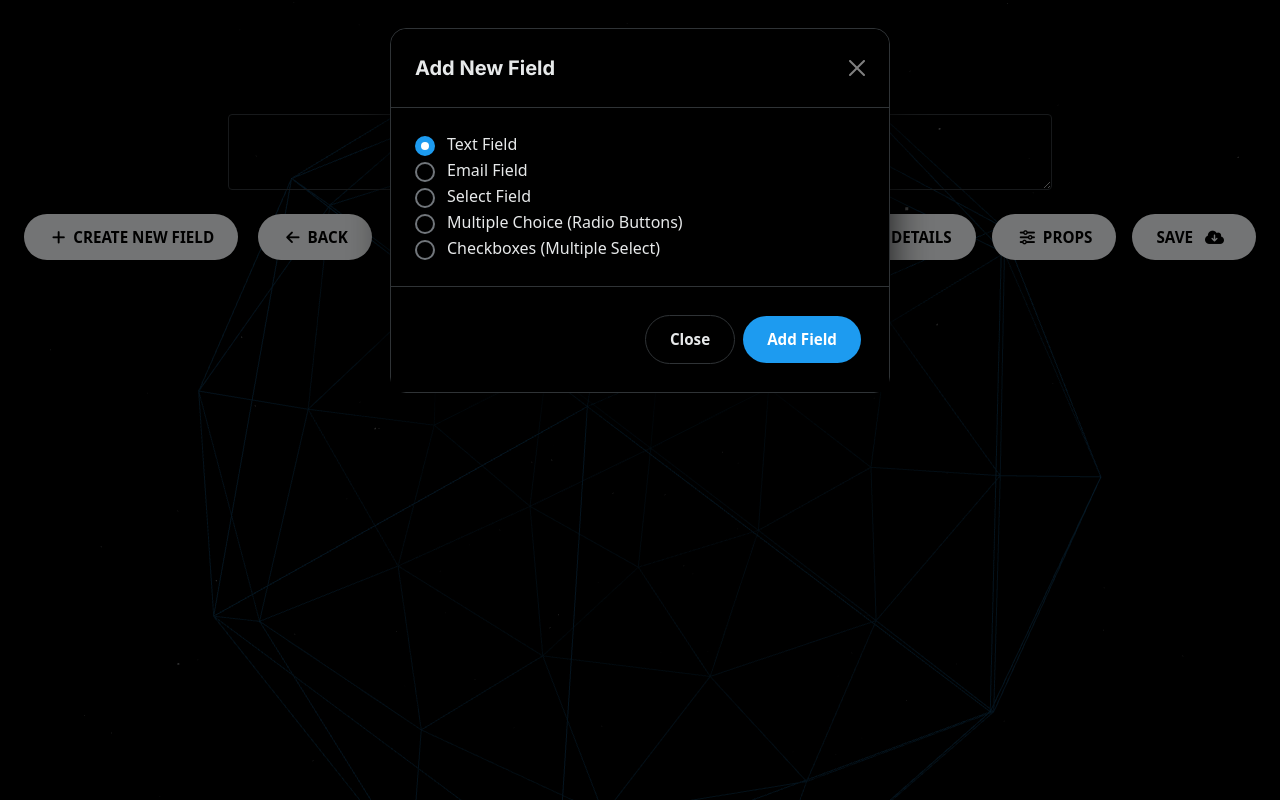
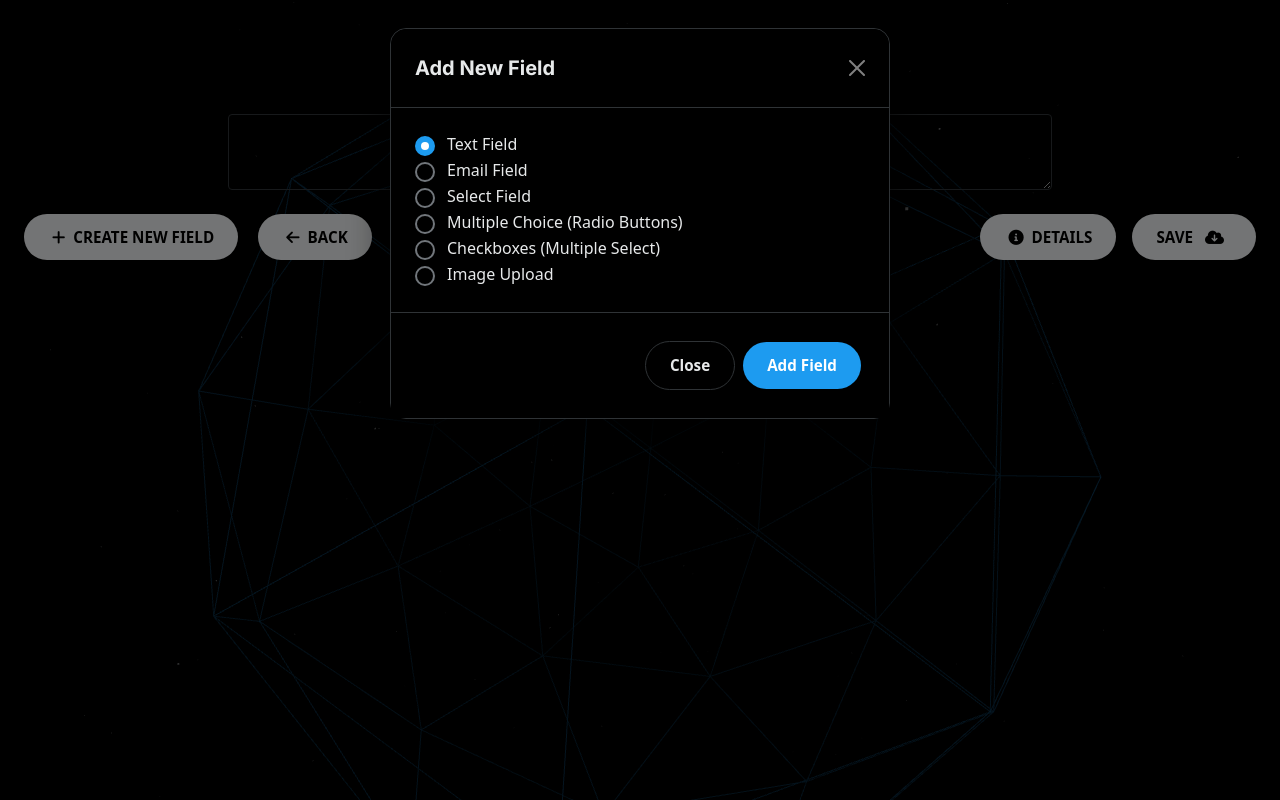
Before and after one commit to sheikhwasimuddin/DataSnap, a Flask app: template templates/temp_form.html in a window 1280 px wide, after a click on "CREATE NEW FIELD". Run offline with Flask 2, Linux system fonts and the light colour scheme; the visitor is signed in with stand-in values (Sample User, id 1); the template is opened without the code that fills it: most values are stand-ins (such as "Sample title", 1, 10 or a date in 2020); some libraries are stand-ins or nearby versions.

Commit message:
all fixed and ui enhanced

```diff
--- a/templates/temp_form.html
+++ b/templates/temp_form.html
@@ -395,11 +395,6 @@
         </button>
 
         <button type="button" class="btn btn-info mx-2 contri_btn" style="float:right" data-bs-toggle="modal"
-          data-bs-target="#Properties_Modal">
-          <i class="fa fa-sliders-h mx-1"></i> PROPS
-        </button>
-
-        <button type="button" class="btn btn-info mx-2 contri_btn" style="float:right" data-bs-toggle="modal"
           data-bs-target="#Details_Modal">
           <i class="fa fa-info-circle mx-1"></i> DETAILS
         </button>
@@ -493,59 +488,6 @@
       </div>
 
 
-      <div class="modal fade" id="Properties_Modal" tabindex="-1" aria-labelledby="exampleModalLabel"
-        aria-hidden="true">
-        <div class="modal-dialog">
-          <div class="modal-content">
-            <div class="modal-header">
-              <h5 class="modal-title" id="exampleModalLabel">Field Properties</h5>
-              <button type="button" class="btn-close" data-bs-dismiss="modal" aria-label="Close"></button>
-            </div>
-
-            <div class="modal-body">
-              <div class="row" id="Properties_Fields">
-                {% call catch('') %}
-                {% for key,val in form_data['data'].items()%}
-                {% if val!="timestamp" %}
-                {% if val['required'] == "true" %}
-                <div class="col-auto">
-                  <input type="text" class="form-control" value="{{val['text']}}" disabled>
-                </div>
-                <div class="col-auto">
-
-                  <div class="form-check form-switch my-2">
-                    <input class="form-check-input required_checkboxes_fields" type="checkbox" role="switch"
-                      id="Required_{{key}}" checked>
-                    <label class="form-check-label" for="flexSwitchCheckChecked">Required</label>
-                  </div>
-                </div>
-                {% else %}
-                <div class="col-auto">
-                  <input type="text" class="form-control" value="{{val['text']}}" disabled>
-                </div>
-                <div class="col-auto">
-
-                  <div class="form-check form-switch my-2">
-                    <input class="form-check-input required_checkboxes_fields" type="checkbox" role="switch"
-                      id="Required_{{key}}">
-                    <label class="form-check-label" for="flexSwitchCheckChecked">Required</label>
-                  </div>
-                </div>
-                {% endif %}
-                {% endif %}
-                {% endfor %}
-                {% endcall %}
-
-              </div>
-            </div>
-            <div class="modal-footer">
-              <p style="color:#ec4899; font-size: 0.875rem;"><i class="fa fa-info-circle mx-1"></i>Refresh if field
-                appears empty</p>
-            </div>
-          </div>
-        </div>
-      </div>
-
 
 
       <div class="modal fade" id="Add_Field_Modal" tabindex="-1" aria-labelledby="exampleModalLabel" aria-hidden="true">
@@ -584,6 +526,12 @@
                 <input class="form-check-input" type="radio" name="flexRadioDefault" id="checkbox_field">
                 <label class="form-check-label" for="flexRadioDefault4">
                   Checkboxes (Multiple Select)
+                </label>
+              </div>
+              <div class="form-check">
+                <input class="form-check-input" type="radio" name="flexRadioDefault" id="image_field">
+                <label class="form-check-label" for="flexRadioDefault5">
+                  Image Upload
                 </label>
               </div>
             </div>
@@ -658,20 +606,40 @@
       {% call catch('') %}
       {% for key,val in form_data['data'].items()%}
       {% if val != "timestamp" %}
+
       {% if val['type'] == 'text' or val['type'] == 'email'%}
-      <div class="input-group my-2" id="{{key}}">
+      <div class="input-group align-items-center my-3 p-3" id="{{key}}"
+        style="border: 1px solid var(--border); border-radius: 8px;">
         {% if val['type'] == 'email' %}
         <input class="input-group-text mx-2" value="{{val['text']}}" disabled>
         {% else %}
         <input class="input-group-text mx-2" value="{{val['text']}}">
         {% endif %}
         <input type="text" class="form-control" disabled>
+        <div class="form-check form-switch mx-3 mb-0 d-flex align-items-center">
+          <input class="form-check-input" type="checkbox" role="switch" id="Required_{{key}}"
+            onchange="Toggle_Required(this, '{{key}}')" {% if val['required']=="true" %}checked{% endif %}>
+          <label class="form-check-label ms-2" for="Required_{{key}}">Req</label>
+        </div>
         <i class="fa fa-times-circle mx-1" style="cursor:pointer" onclick="Remove_Field('{{key}}')"></i>
+      </div>
 
+      {% elif val['type'] == 'image' %}
+      <div class="input-group align-items-center my-3 p-3" id="{{key}}"
+        style="border: 1px solid var(--border); border-radius: 8px;">
+        <input class="input-group-text mx-2" value="{{val['text']}}">
+        <input type="file" class="form-control" disabled accept="image/*">
+        <div class="form-check form-switch mx-3 mb-0 d-flex align-items-center">
+          <input class="form-check-input" type="checkbox" role="switch" id="Required_{{key}}"
+            onchange="Toggle_Required(this, '{{key}}')" {% if val['required']=="true" %}checked{% endif %}>
+          <label class="form-check-label ms-2" for="Required_{{key}}">Req</label>
+        </div>
+        <i class="fa fa-times-circle mx-1" style="cursor:pointer" onclick="Remove_Field('{{key}}')"></i>
+      </div>
 
-      </div>
       {% elif val['type'] == 'select' %}
-      <div class="input-group my-2" id="{{key}}">
+      <div class="input-group align-items-center my-3 p-3" id="{{key}}"
+        style="border: 1px solid var(--border); border-radius: 8px;">
         <input class="input-group-text mx-2" value="{{val['text']}}">
         <select name="" id="{{key}}_select" class="form-control" disabled>
           <option value="Options" default> Option List (Select)</option>
@@ -679,13 +647,19 @@
           <option value="{{key_opt}}">{{opt}}</option>
           {% endfor %}
         </select>
+        <div class="form-check form-switch mx-3 mb-0 d-flex align-items-center">
+          <input class="form-check-input" type="checkbox" role="switch" id="Required_{{key}}"
+            onchange="Toggle_Required(this, '{{key}}')" {% if val['required']=="true" %}checked{% endif %}>
+          <label class="form-check-label ms-2" for="Required_{{key}}">Req</label>
+        </div>
         <i class="fa fa-plus-circle mx-1" style="cursor:pointer" data-bs-toggle="modal"
           data-bs-target="#{{key}}_Options_Modal"></i>
         <i class="fa fa-times-circle mx-1" style="cursor:pointer" onclick="Remove_Field('{{key}}')"></i>
       </div>
 
       {% elif val['type'] == 'radio' %}
-      <div class="input-group my-2" id="{{key}}">
+      <div class="input-group align-items-center my-3 p-3" id="{{key}}"
+        style="border: 1px solid var(--border); border-radius: 8px;">
         <input class="input-group-select mx-2" value="{{val['text']}}">
         <div id="{{key}}_select" class="form-control"
           style="background:transparent; border:none; padding:0; display:flex; flex-direction:column; gap:8px;">
@@ -698,13 +672,19 @@
           <span style="color:var(--text-secondary); font-size:0.9rem;">(Multiple Choice Options)</span>
           {% endfor %}
         </div>
+        <div class="form-check form-switch mx-3 mb-0 d-flex align-items-center">
+          <input class="form-check-input" type="checkbox" role="switch" id="Required_{{key}}"
+            onchange="Toggle_Required(this, '{{key}}')" {% if val['required']=="true" %}checked{% endif %}>
+          <label class="form-check-label ms-2" for="Required_{{key}}">Req</label>
+        </div>
         <i class="fa fa-plus-circle mx-1" style="cursor:pointer" data-bs-toggle="modal"
           data-bs-target="#{{key}}_Options_Modal"></i>
         <i class="fa fa-times-circle mx-1" style="cursor:pointer" onclick="Remove_Field('{{key}}')"></i>
       </div>
 
       {% elif val['type'] == 'checkbox' %}
-      <div class="input-group my-2" id="{{key}}">
+      <div class="input-group align-items-center my-3 p-3" id="{{key}}"
+        style="border: 1px solid var(--border); border-radius: 8px;">
         <input class="input-group-select mx-2" value="{{val['text']}}">
         <div id="{{key}}_select" class="form-control"
           style="background:transparent; border:none; padding:0; display:flex; flex-direction:column; gap:8px;">
@@ -716,6 +696,11 @@
           {% else %}
           <span style="color:var(--text-secondary); font-size:0.9rem;">(Checkbox Options)</span>
           {% endfor %}
+        </div>
+        <div class="form-check form-switch mx-3 mb-0 d-flex align-items-center">
+          <input class="form-check-input" type="checkbox" role="switch" id="Required_{{key}}"
+            onchange="Toggle_Required(this, '{{key}}')" {% if val['required']=="true" %}checked{% endif %}>
+          <label class="form-check-label ms-2" for="Required_{{key}}">Req</label>
         </div>
         <i class="fa fa-plus-circle mx-1" style="cursor:pointer" data-bs-toggle="modal"
           data-bs-target="#{{key}}_Options_Modal"></i>
@@ -741,7 +726,7 @@
                 <div class="col" id="{{key}}_all_options">
                   {% for key_opt,opt in val['options'].items()%}
                   <span class="badge rounded-pill bg-primary my-1" id="{{key_opt}}">{{opt}}<i
-                      class="fa fa-times-circle  mx-1" style="cursor:pointer"
+                      class="fa fa-times-circle mx-1" style="cursor:pointer"
                       onclick="Remove_Option('{{key}}','{{key_opt}}')"></i></span>
                   {% endfor %}
                 </div>
@@ -822,103 +807,70 @@
 
     function Add_Field() {
       if (document.getElementById("text_field").checked) {
-
         let uid_field = makeid(7)
         let container = document.getElementById("main_form")
-        let Properties_Fields = document.getElementById("Properties_Fields")
-        container.innerHTML += ` <div class="input-group my-2" id="${uid_field}">
+        container.innerHTML += ` <div class="input-group align-items-center my-3 p-3" id="${uid_field}" style="border: 1px solid var(--border); border-radius: 8px;">
         <input class="input-group-text mx-2">
           <input type="text"  class="form-control" disabled>
+          <div class="form-check form-switch mx-3 mb-0 d-flex align-items-center">
+            <input class="form-check-input" type="checkbox" role="switch" id="Required_${uid_field}" onchange="Toggle_Required(this, '${uid_field}')">
+            <label class="form-check-label ms-2" for="Required_${uid_field}">Req</label>
+          </div>
           <i class="fa fa-times-circle mx-1" style="cursor:pointer" onclick = "Remove_Field('${uid_field}')"></i>
+      </div> `
 
-      </div> `
-        Properties_Fields.innerHTML += `<div class="col-auto" id="div_props_${uid_field}">
-          <input type="text" class="form-control" id="props_${uid_field}" value="" disabled>
-        </div>
-        <div class="col-auto">
-
-          <div class="form-check form-switch my-2" id="div_input_props_${uid_field}">
-            <input class="form-check-input required_checkboxes_fields" type="checkbox" role="switch" id="Required_${uid_field}">
-            <label class="form-check-label" for="flexSwitchCheckChecked">Required</label>
-          </div>
-        </div>`
-        data[uid_field] = {
-
-        }
-        data[uid_field]['type'] = "text"
-
-        all_input_group_text = document.getElementsByClassName("input-group-text")
-        if (all_input_group_text.length != 0) {
-          for (let i = 0; i < all_input_group_text.length; i++) {
-            let temp_elem = all_input_group_text[i]
-            temp_elem.addEventListener("input", function () {
-              let parent_id = temp_elem.parentElement.id
-              data[parent_id]['text'] = temp_elem.value
-              document.getElementById("props_" + parent_id).value = temp_elem.value
-
-              temp_elem.setAttribute("value", temp_elem.value)
-            })
-          }
-        }
-
+        data[uid_field] = { type: "text" }
+        attachInputListeners()
       }
 
       else if (document.getElementById("email_field").checked) {
-
         let uid_field = makeid(7)
         let container = document.getElementById("main_form")
-        let Properties_Fields = document.getElementById("Properties_Fields")
-        container.innerHTML += ` <div class="input-group my-2" id="${uid_field}">
+        container.innerHTML += ` <div class="input-group align-items-center my-3 p-3" id="${uid_field}" style="border: 1px solid var(--border); border-radius: 8px;">
         <input class="input-group-text mx-2" value="Email" disabled>
           <input type="email"  class="form-control" disabled>
+          <div class="form-check form-switch mx-3 mb-0 d-flex align-items-center">
+            <input class="form-check-input" type="checkbox" role="switch" id="Required_${uid_field}" onchange="Toggle_Required(this, '${uid_field}')">
+            <label class="form-check-label ms-2" for="Required_${uid_field}">Req</label>
+          </div>
           <i class="fa fa-times-circle mx-1" style="cursor:pointer" onclick = "Remove_Field('${uid_field}')"></i>
+      </div> `
 
+        data[uid_field] = { type: "email", text: "Email" }
+        attachInputListeners()
+      }
+
+      else if (document.getElementById("image_field").checked) {
+        let uid_field = makeid(7)
+        let container = document.getElementById("main_form")
+        container.innerHTML += ` <div class="input-group align-items-center my-3 p-3" id="${uid_field}" style="border: 1px solid var(--border); border-radius: 8px;">
+        <input class="input-group-text mx-2" value="Image Upload">
+          <input type="file" class="form-control" disabled accept="image/*">
+          <div class="form-check form-switch mx-3 mb-0 d-flex align-items-center">
+            <input class="form-check-input" type="checkbox" role="switch" id="Required_${uid_field}" onchange="Toggle_Required(this, '${uid_field}')">
+            <label class="form-check-label ms-2" for="Required_${uid_field}">Req</label>
+          </div>
+          <i class="fa fa-times-circle mx-1" style="cursor:pointer" onclick = "Remove_Field('${uid_field}')"></i>
       </div> `
-        Properties_Fields.innerHTML += `<div class="col-auto" id="div_props_${uid_field}">
-          <input type="text" class="form-control" id="props_${uid_field}" value="" disabled>
-        </div>
-        <div class="col-auto">
 
-          <div class="form-check form-switch my-2" id="div_input_props_${uid_field}">
-            <input class="form-check-input required_checkboxes_fields" type="checkbox" role="switch" id="Required_${uid_field}">
-            <label class="form-check-label" for="flexSwitchCheckChecked">Required</label>
-          </div>
-        </div>`
-        data[uid_field] = {
-
-        }
-        data[uid_field]['type'] = "email"
-        data[uid_field]['text'] = "Email"
-
-        all_input_group_text = document.getElementsByClassName("input-group-text")
-        if (all_input_group_text.length != 0) {
-          for (let i = 0; i < all_input_group_text.length; i++) {
-            let temp_elem = all_input_group_text[i]
-            temp_elem.addEventListener("input", function () {
-
-              let parent_id = temp_elem.parentElement.id
-              data[parent_id]['text'] = temp_elem.value
-
-              temp_elem.setAttribute("value", temp_elem.value)
-            })
-          }
-        }
-
+        data[uid_field] = { type: "image", text: "Image Upload" }
+        attachInputListeners()
       }
 
       else if (document.getElementById("radio_field").checked) {
         let uid_field = makeid(7)
         let container = document.getElementById("main_form")
-        let Properties_Fields = document.getElementById("Properties_Fields")
-        container.innerHTML += `    <div class="input-group my-2" id="${uid_field}">
+        container.innerHTML += `    <div class="input-group align-items-center my-3 p-3" id="${uid_field}" style="border: 1px solid var(--border); border-radius: 8px;">
             <input class="input-group-select mx-2" value="Multiple Choice">
             <div id="${uid_field}_select" class="form-control" style="background:transparent; border:none; padding:0; display:flex; flex-direction:column; gap:8px;">
-             <!-- Options will mount here -->
              <span style="color:var(--text-secondary); font-size:0.9rem;">(Multiple Choice Options)</span>
+            </div>
+            <div class="form-check form-switch mx-3 mb-0 d-flex align-items-center">
+              <input class="form-check-input" type="checkbox" role="switch" id="Required_${uid_field}" onchange="Toggle_Required(this, '${uid_field}')">
+              <label class="form-check-label ms-2" for="Required_${uid_field}">Req</label>
             </div>
             <i class="fa fa-plus-circle mx-1" style="cursor:pointer" data-bs-toggle="modal" data-bs-target="#Options_Modal_${uid_field}"></i>
             <i class="fa fa-times-circle mx-1" style="cursor:pointer" onclick="Remove_Field('${uid_field}')"></i>
-
           </div>
 
           <div class="modal fade" id="Options_Modal_${uid_field}" tabindex="-1" aria-labelledby="exampleModalLabel" aria-hidden="true">
@@ -935,7 +887,6 @@
                   </div>
                   <div class="row">
                     <div class="col" id="${uid_field}_all_options">
-
                     </div>
                   </div>
                 </div>
@@ -947,37 +898,24 @@
             </div>
           </div>`
 
-        Properties_Fields.innerHTML += `<div class="col-auto" id="div_props_${uid_field}">
-      <input type="text" class="form-control" id="props_${uid_field}" value="" disabled>
-    </div>
-    <div class="col-auto">
-      <div class="form-check form-switch my-2" id="div_input_props_${uid_field}">
-        <input class="form-check-input required_checkboxes_fields" type="checkbox" role="switch" id="Required_${uid_field}">
-        <label class="form-check-label" for="flexSwitchCheckChecked">Required</label>
-      </div>
-    </div>`
-
-        data[uid_field] = {}
-        data[uid_field]['type'] = "radio"
-        data[uid_field]['text'] = "Multiple Choice"
-        data[uid_field]['options'] = {}
-
+        data[uid_field] = { type: "radio", text: "Multiple Choice", options: {} }
         attachInputListeners()
       }
 
       else if (document.getElementById("checkbox_field").checked) {
         let uid_field = makeid(7)
         let container = document.getElementById("main_form")
-        let Properties_Fields = document.getElementById("Properties_Fields")
-        container.innerHTML += `    <div class="input-group my-2" id="${uid_field}">
+        container.innerHTML += `    <div class="input-group align-items-center my-3 p-3" id="${uid_field}" style="border: 1px solid var(--border); border-radius: 8px;">
             <input class="input-group-select mx-2" value="Checkboxes">
             <div id="${uid_field}_select" class="form-control" style="background:transparent; border:none; padding:0; display:flex; flex-direction:column; gap:8px;">
-             <!-- Options will mount here -->
              <span style="color:var(--text-secondary); font-size:0.9rem;">(Checkbox Options)</span>
+            </div>
+            <div class="form-check form-switch mx-3 mb-0 d-flex align-items-center">
+              <input class="form-check-input" type="checkbox" role="switch" id="Required_${uid_field}" onchange="Toggle_Required(this, '${uid_field}')">
+              <label class="form-check-label ms-2" for="Required_${uid_field}">Req</label>
             </div>
             <i class="fa fa-plus-circle mx-1" style="cursor:pointer" data-bs-toggle="modal" data-bs-target="#Options_Modal_${uid_field}"></i>
             <i class="fa fa-times-circle mx-1" style="cursor:pointer" onclick="Remove_Field('${uid_field}')"></i>
-
           </div>
 
           <div class="modal fade" id="Options_Modal_${uid_field}" tabindex="-1" aria-labelledby="exampleModalLabel" aria-hidden="true">
@@ -994,7 +932,6 @@
                   </div>
                   <div class="row">
                     <div class="col" id="${uid_field}_all_options">
-
                     </div>
                   </div>
                 </div>
@@ -1006,21 +943,52 @@
             </div>
           </div>`
 
-        Properties_Fields.innerHTML += `<div class="col-auto" id="div_props_${uid_field}">
-      <input type="text" class="form-control" id="props_${uid_field}" value="" disabled>
-    </div>
-    <div class="col-auto">
-      <div class="form-check form-switch my-2" id="div_input_props_${uid_field}">
-        <input class="form-check-input required_checkboxes_fields" type="checkbox" role="switch" id="Required_${uid_field}">
-        <label class="form-check-label" for="flexSwitchCheckChecked">Required</label>
-      </div>
-    </div>`
+        data[uid_field] = { type: "checkbox", text: "Checkboxes", options: {} }
+        attachInputListeners()
+      }
 
-        data[uid_field] = {}
-        data[uid_field]['type'] = "checkbox"
-        data[uid_field]['text'] = "Checkboxes"
-        data[uid_field]['options'] = {}
+      else if (document.getElementById("select_field").checked) {
+        let uid_field = makeid(7)
+        let container = document.getElementById("main_form")
+        container.innerHTML += `    <div class="input-group align-items-center my-3 p-3" id="${uid_field}" style="border: 1px solid var(--border); border-radius: 8px;">
+            <input class="input-group-select mx-2" value="Select">
+            <select name="" id="${uid_field}_select" class="form-control" disabled>
+              <option value="Options" default> Option List (Select)</option>
+            </select>
+            <div class="form-check form-switch mx-3 mb-0 d-flex align-items-center">
+              <input class="form-check-input" type="checkbox" role="switch" id="Required_${uid_field}" onchange="Toggle_Required(this, '${uid_field}')">
+              <label class="form-check-label ms-2" for="Required_${uid_field}">Req</label>
+            </div>
+            <i class="fa fa-plus-circle mx-1" style="cursor:pointer" data-bs-toggle="modal" data-bs-target="#Options_Modal_${uid_field}"></i>
+            <i class="fa fa-times-circle mx-1" style="cursor:pointer" onclick="Remove_Field('${uid_field}')"></i>
+          </div>
 
+          <div class="modal fade" id="Options_Modal_${uid_field}" tabindex="-1" aria-labelledby="exampleModalLabel" aria-hidden="true">
+            <div class="modal-dialog">
+              <div class="modal-content">
+                <div class="modal-header">
+                  <h5 class="modal-title" id="exampleModalLabel">Manage Select Options</h5>
+                  <button type="button" class="btn-close" data-bs-dismiss="modal" aria-label="Close"></button>
+                </div>
+                <div class="modal-body">
+                  <div class="mb-3">
+                    <label for="exampleFormControlInput1" class="form-label">Add New Option</label>
+                    <input type="text" class="form-control" id="${uid_field}_option_add" placeholder="Write option">
+                  </div>
+                  <div class="row">
+                    <div class="col" id="${uid_field}_all_options">
+                    </div>
+                  </div>
+                </div>
+                <div class="modal-footer">
+                  <button type="button" class="btn btn-secondary" data-bs-dismiss="modal">Close</button>
+                  <button type="button" class="btn btn-primary" onclick="Add_Option('${uid_field}')">Add Option</button>
+                </div>
+              </div>
+            </div>
+          </div>`
+
+        data[uid_field] = { type: "select", text: "Select", options: {} }
         attachInputListeners()
       }
 
@@ -1164,19 +1132,12 @@
     //     }
     // })
 
-    console.log("___MBSA____")
-    all_required_checkboxes = document.getElementsByClassName("required_checkboxes_fields")
-    for (let i = 0; i < all_required_checkboxes.length; i++) {
-      all_required_checkboxes[i].addEventListener('change', function (e) {
-        if (this.checked) {
-          let temp_id = this.id.split('_')[1]
-          data[temp_id]['required'] = "true"
-        }
-        else {
-          let temp_id = this.id.split('_')[1]
-          data[temp_id]['required'] = "false"
-        }
-      })
+    function Toggle_Required(elem, id) {
+      if (elem.checked) {
+        data[id]['required'] = "true"
+      } else {
+        data[id]['required'] = "false"
+      }
     }
 
 
```
Also changed, not shown: templates/dashboard.html (+15 -10 lines), templates/form.html (+8 -1 lines).
